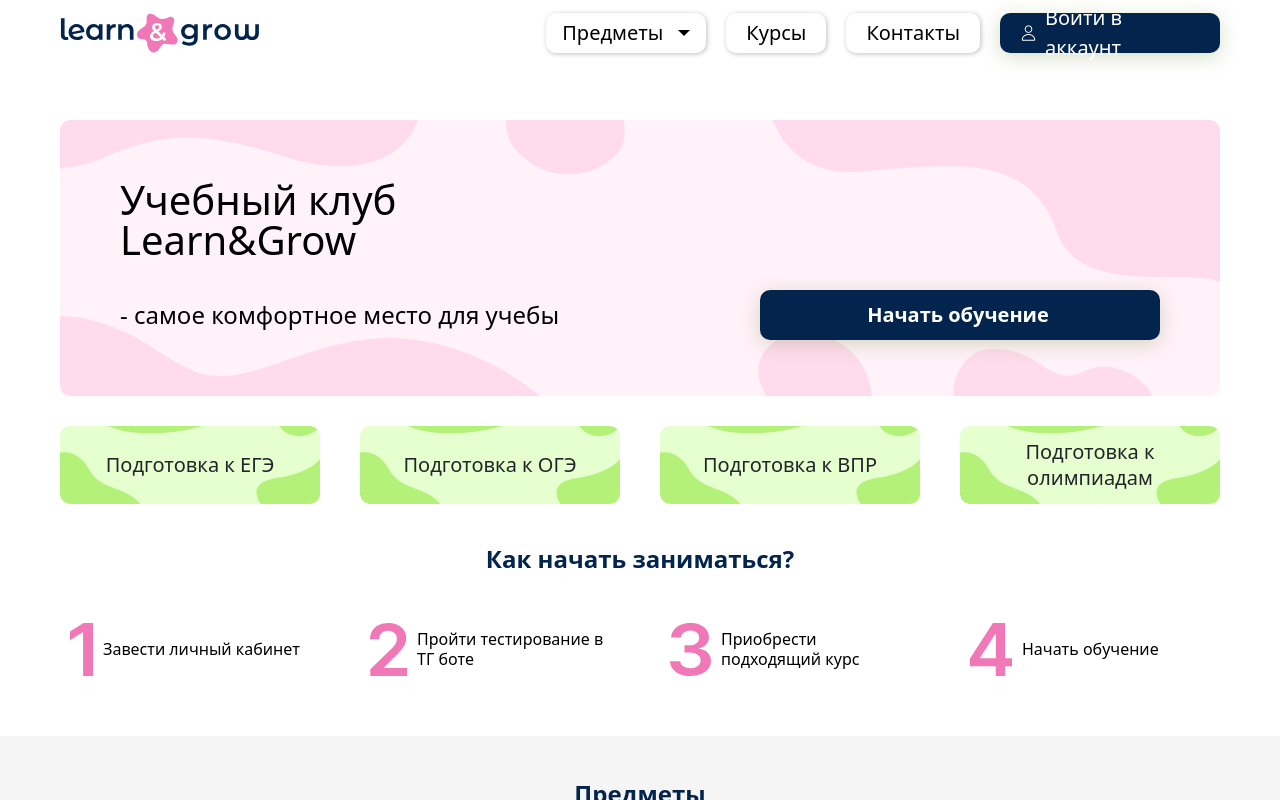
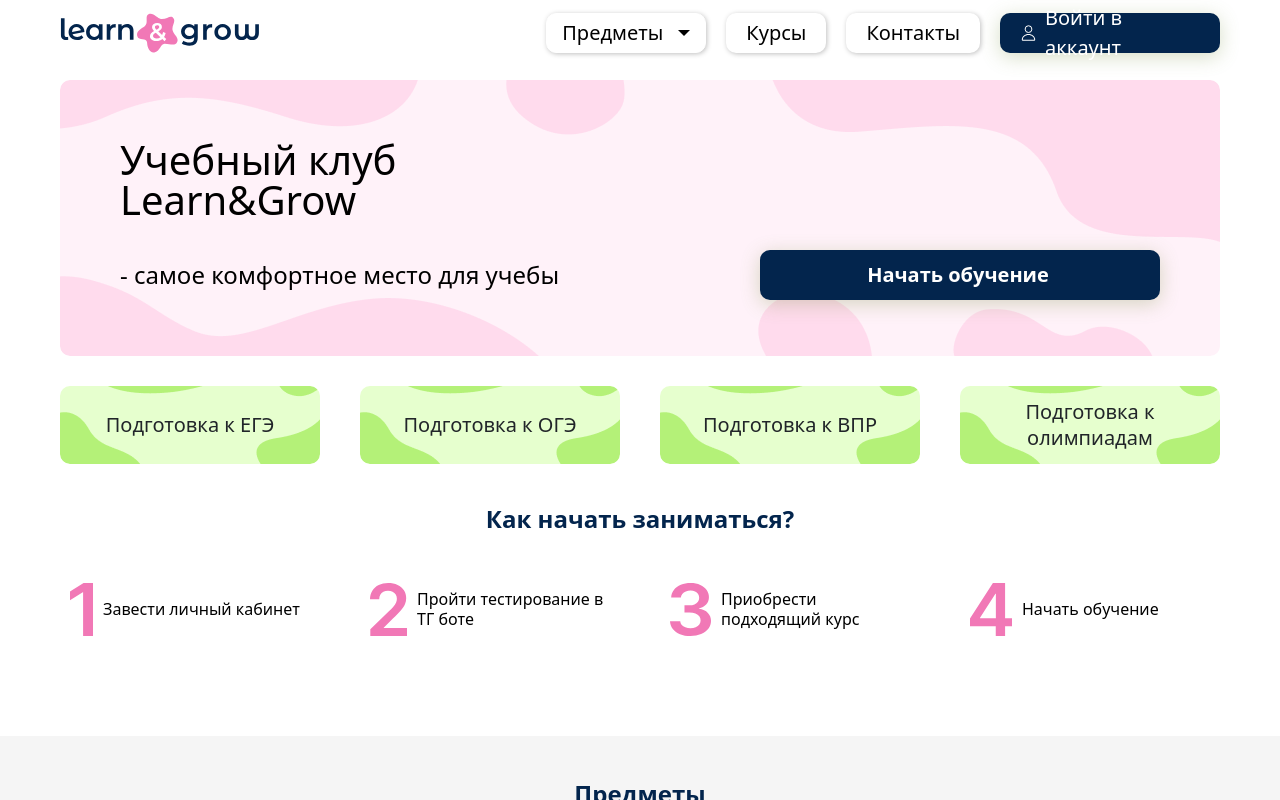
Before and after one commit to learnngrow-school/learnngrow-frontend, a React (Vite) app: page /main in a window 1280 px wide. Built offline with nearby package versions, Linux system fonts and the light colour scheme.

Commit message:
contacts-top padding

```diff
--- a/src/screens/Contacts/contacts.css
+++ b/src/screens/Contacts/contacts.css
@@ -30,7 +30,7 @@
 }
 
 .content {
-    top: -30px;
+    top: -70px;
     width: 1160px;
     position: relative;
 }
```
